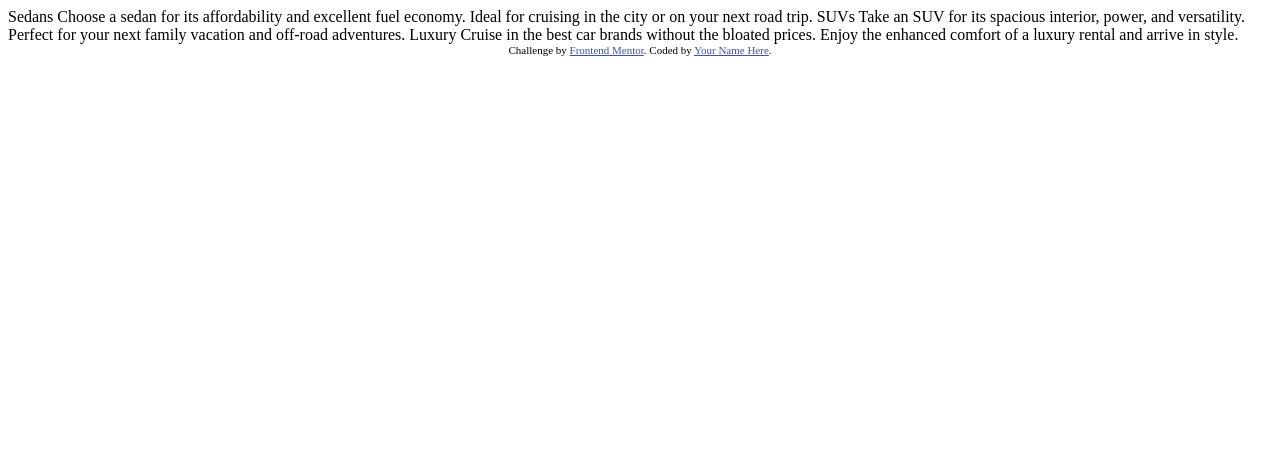
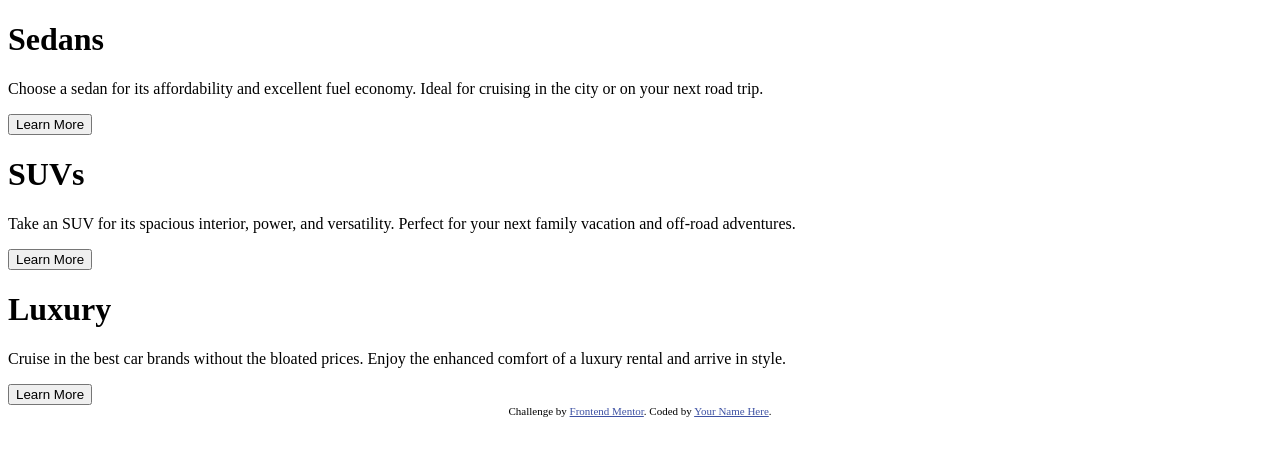
Before and after one commit to Mac20Q/FEM-3-col-preview-challenge, a plain HTML site: page 3-column-preview-card-component-main/index.html in a window 1280 px wide. Drawn offline with Linux system fonts and the light colour scheme.

Commit message:
first steps

```diff
--- a/3-column-preview-card-component-main/index.html
+++ b/3-column-preview-card-component-main/index.html
@@ -1,36 +1,63 @@
 <!DOCTYPE html>
 <html lang="en">
   <head>
-  <meta charset="UTF-8">
-  <meta name="viewport" content="width=device-width, initial-scale=1.0"> <!-- displays site properly based on user's device -->
+    <meta charset="UTF-8" />
+    <meta name="viewport" content="width=device-width, initial-scale=1.0" />
+    <!-- displays site properly based on user's device -->
 
-  <link rel="icon" type="image/png" sizes="32x32" href="./images/favicon-32x32.png">
+    <link
+      rel="icon"
+      type="image/png"
+      sizes="32x32"
+      href="./images/favicon-32x32.png"
+    />
 
     <title>Frontend Mentor | 3-column preview card component</title>
 
-  <!-- Feel free to remove these styles or customise in your own stylesheet 👍 -->
-  <style>
-    .attribution { font-size: 11px; text-align: center; }
-    .attribution a { color: hsl(228, 45%, 44%); }
-  </style>
+    <link rel="preconnect" href="https://fonts.googleapis.com" />
+    <link rel="preconnect" href="https://fonts.gstatic.com" crossorigin />
+    <link
+      href="https://fonts.googleapis.com/css2?family=Big+Shoulders+Display:wght@700&family=Lexend+Deca&display=swap"
+      rel="stylesheet"
+    />
+
+    <link rel="stylesheet" href="/css/style.css" />
   </head>
   <body>
+    <section-sedan>
+      <h1>Sedans</h1>
 
-  Sedans
-  Choose a sedan for its affordability and excellent fuel economy. Ideal for cruising in the city
-  or on your next road trip.
+      <p>
+        Choose a sedan for its affordability and excellent fuel economy.
+        Ideal for cruising in the city or on your next road trip.
+      </p>
+      <button>Learn More</button>
 
-  SUVs
-  Take an SUV for its spacious interior, power, and versatility. Perfect for your next family vacation
-  and off-road adventures.
+      <section-suv>
+        <h1>SUVs</h1>
+        <p>
+          Take an SUV for its spacious interior, power, and versatility. Perfect for
+          your next family vacation and off-road adventures.
+        </p>
+        <button>Learn More</button>
+            </section-sedan>
+      </section-suv>
 
-  Luxury
-  Cruise in the best car brands without the bloated prices. Enjoy the enhanced comfort of a luxury
-  rental and arrive in style.
+    <section-luxury>
+      <h1>Luxury</h1>
+      <p>
+        Cruise in the best
+        car brands without the bloated prices. Enjoy the enhanced comfort of a
+        luxury rental and arrive in style.
+      </p>
+      <button>Learn More</button>
+    </section-luxury>
 
     <div class="attribution">
-    Challenge by <a href="https://www.frontendmentor.io?ref=challenge" target="_blank">Frontend Mentor</a>.
-    Coded by <a href="#">Your Name Here</a>.
+      Challenge by
+      <a href="https://www.frontendmentor.io?ref=challenge" target="_blank"
+        >Frontend Mentor</a
+      >. Coded by <a href="#">Your Name Here</a>.
     </div>
   </body>
 </html>
--- /dev/null
+++ b/css/style.css
@@ -0,0 +1,19 @@
+:root {
+    --color-primary:  hsl(31, 77%, 52%);
+    --color-secondary:  hsl(184, 100%, 22%);
+    --color-dark: hsl(179, 100%, 13%);
+    --color-transwhite:  hsla(0, 0%, 100%, 0.75);
+    --color-backgound:  hsl(0, 0%, 95%)
+
+    --ff-primary: 'Lexend Deca', sans-serif;
+    --ff-titles:  'Big Shoulders Display', cursive;
+}
+/* font-family: 'Big Shoulders Display', cursive;
+font-family: 'Lexend Deca', sans-serif; */
+
+
+
+
+.attribution { font-size: 11px; text-align: center; }
+
+.attribution a { color: hsl(228, 45%, 44%); }
```
Lines whose indentation alone changed are shown as unchanged.
